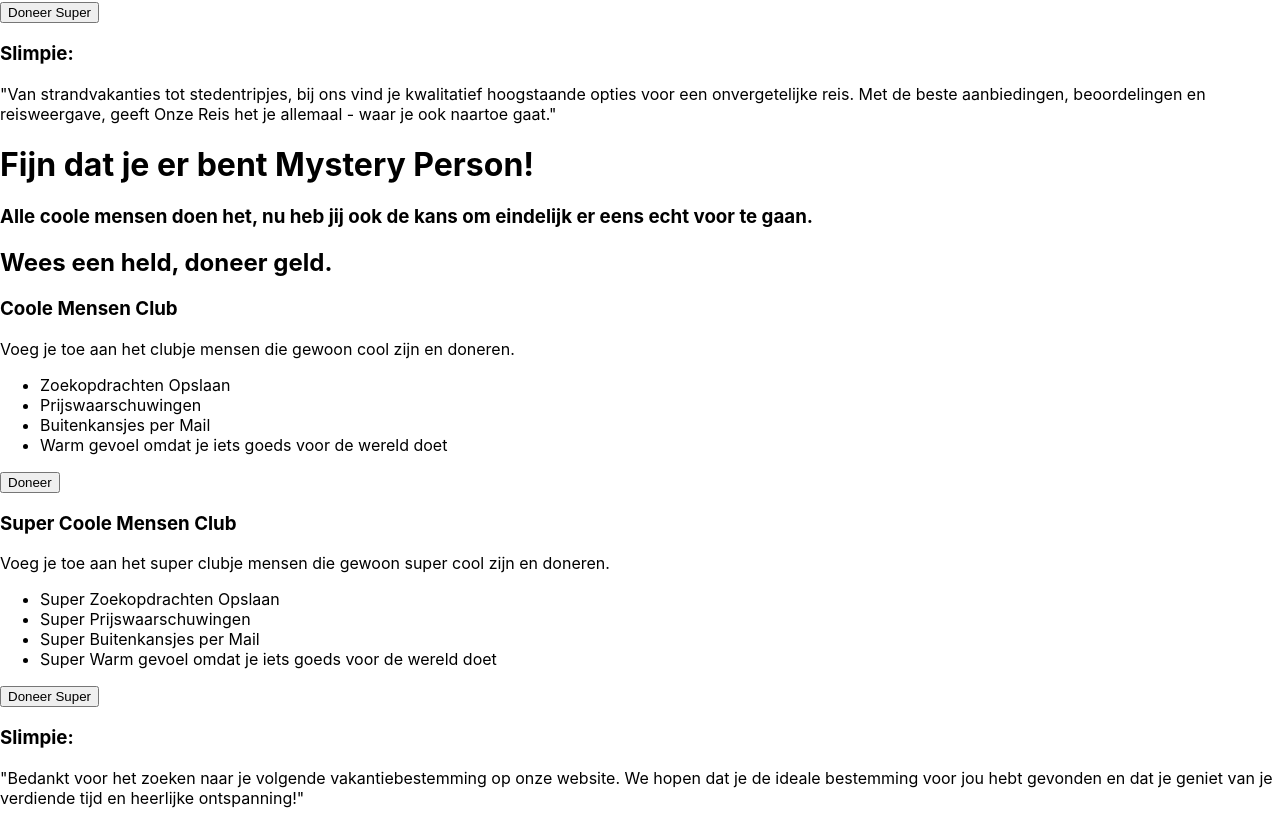
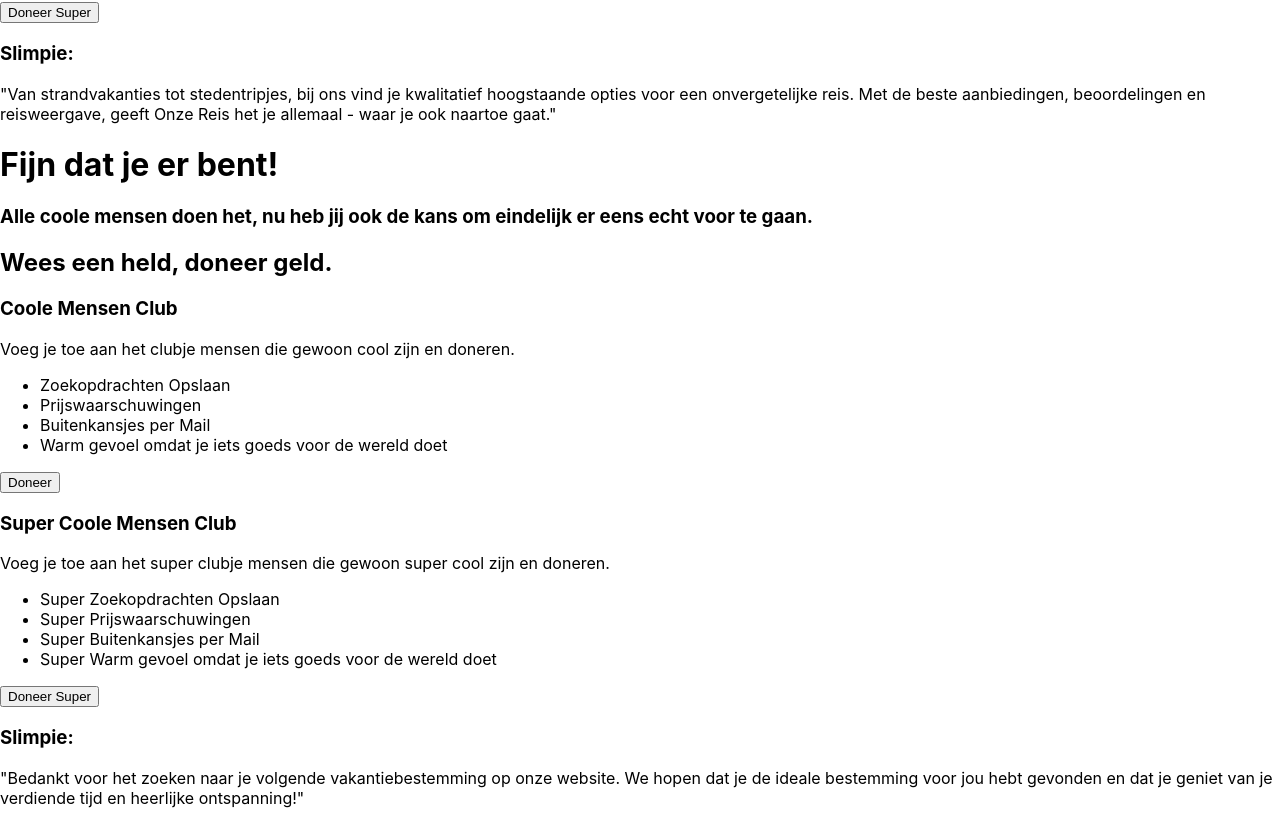
Before and after one commit to sebasvisser/2022-frontend-eindopdracht, a React (Create React App) app: page / in a window 1280 px wide. Shown: the part 2873-3697 px from the top of the page. Built offline with nearby package versions, Linux system fonts and the light colour scheme.

Commit message:
eerste stukje van profile page met api aangemaakt

```diff
--- a/src/pages/Profile.js
+++ b/src/pages/Profile.js
@@ -1,13 +1,16 @@
-import React from "react";
+import React, { useState } from "react";
 import Footer from "../components/Footer";
 import axios from "axios";
 
 function Profile() {
-  const first_name = "Mystery Person";
+  // Stukje state om alle info over profiel in op te slaan
+  const [personData, setPersonData] = useState({});
+  // Data van API binnenhalen zodat Profiel van Random iemand getoond kan worden indien niet ingelogd.
   async function getRandomProfile() {
     try {
       const result = await axios.get(`https://randomuser.me/api/`);
-      console.log(result.data);
+      setPersonData(result.data.results[0]);
+      console.log(personData);
     } catch (e) {
       console.error(e);
     }
@@ -17,7 +20,7 @@ function Profile() {
   return (
     <>
       <header>
-        <h1>Fijn dat je er bent {first_name}!</h1>
+        <h1>Fijn dat je er bent!</h1>
         <h3>
           Alle coole mensen doen het, nu heb jij ook de kans om eindelijk er
           eens echt voor te gaan.
```
